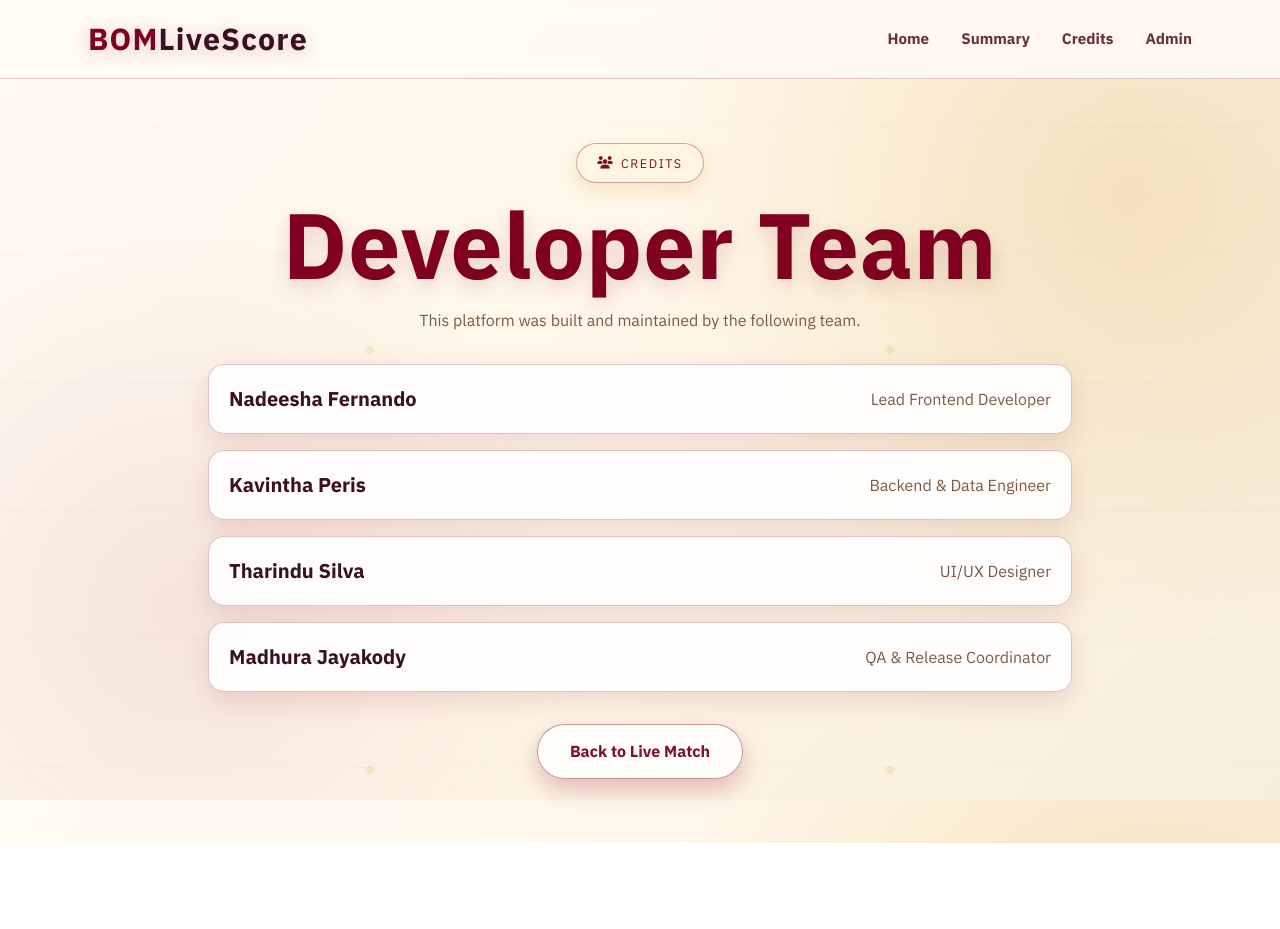
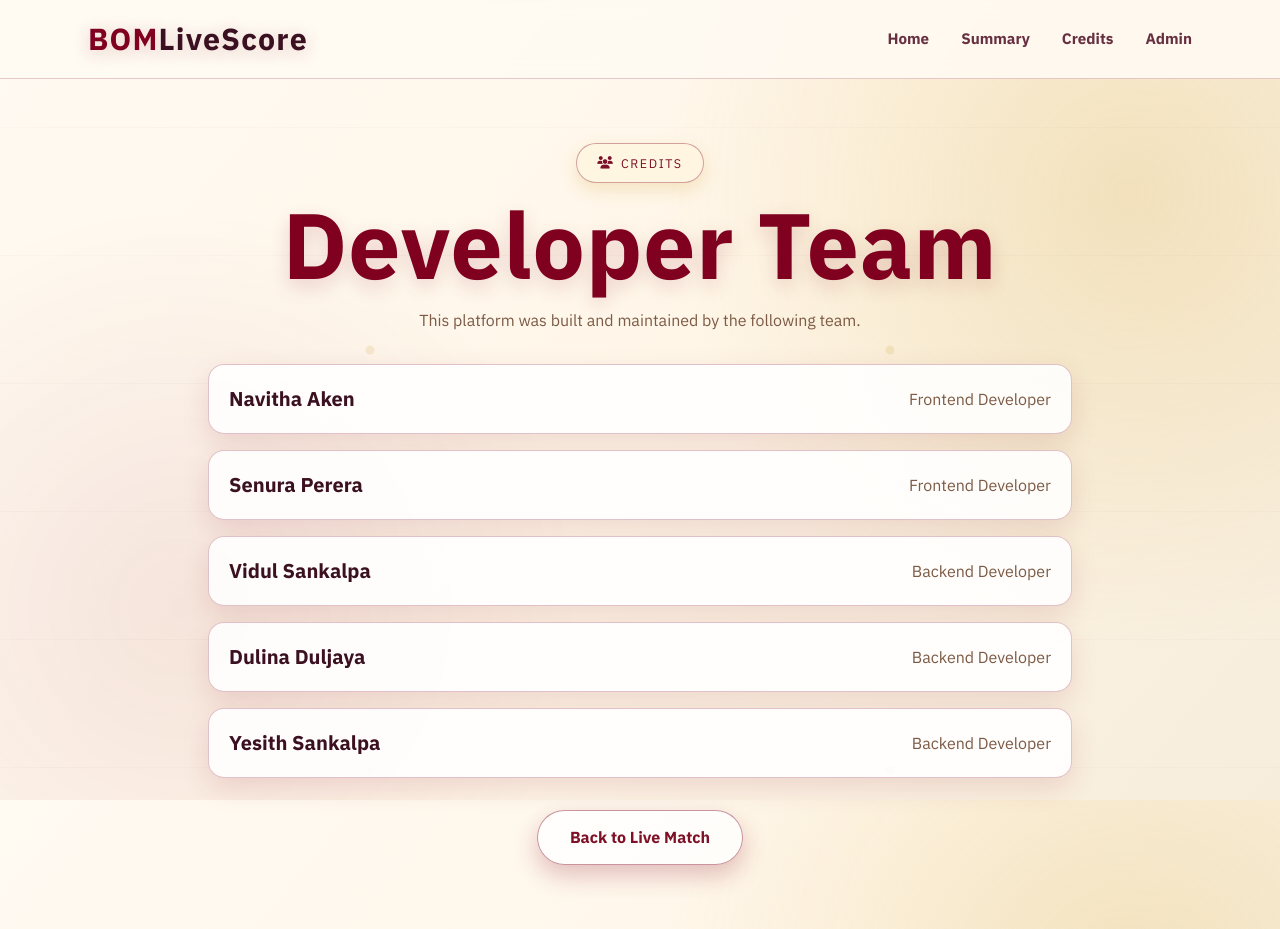
Before and after one commit to nyxv3il/BOM-Live-Score, a Next.js app: page /credits in a window 1280 px wide. Before the commit the page ends 843 px from the top, so only its background shows below. Built offline with nearby package versions, Linux system fonts and the light colour scheme.

Commit message:
Update page.tsx

```diff
--- a/app/credits/page.tsx
+++ b/app/credits/page.tsx
@@ -1,10 +1,11 @@
 import Link from "next/link";
 
 const teamMembers = [
-  { name: "Nadeesha Fernando", role: "Lead Frontend Developer" },
-  { name: "Kavintha Peris", role: "Backend & Data Engineer" },
-  { name: "Tharindu Silva", role: "UI/UX Designer" },
-  { name: "Madhura Jayakody", role: "QA & Release Coordinator" },
+  { name: "Navitha Aken", role: "Frontend Developer" },
+  { name: "Senura Perera", role: "Frontend Developer" },
+  { name: "Vidul Sankalpa", role: "Backend Developer" },
+  { name: "Dulina Duljaya", role: "Backend Developer" },
+  { name: "Yesith Sankalpa", role: "Backend Developer" },
 ];
 
 export default function CreditsPage() {
```
